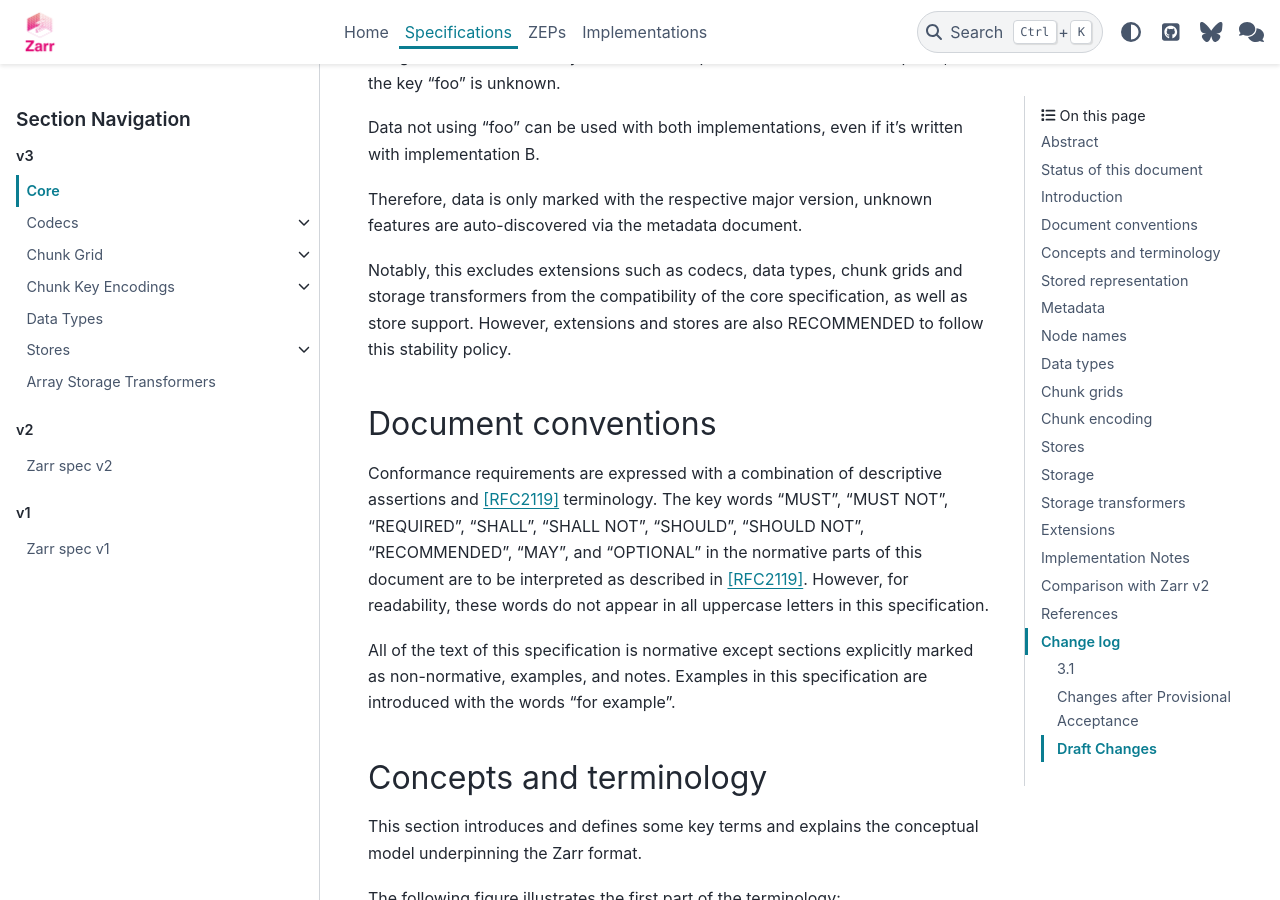
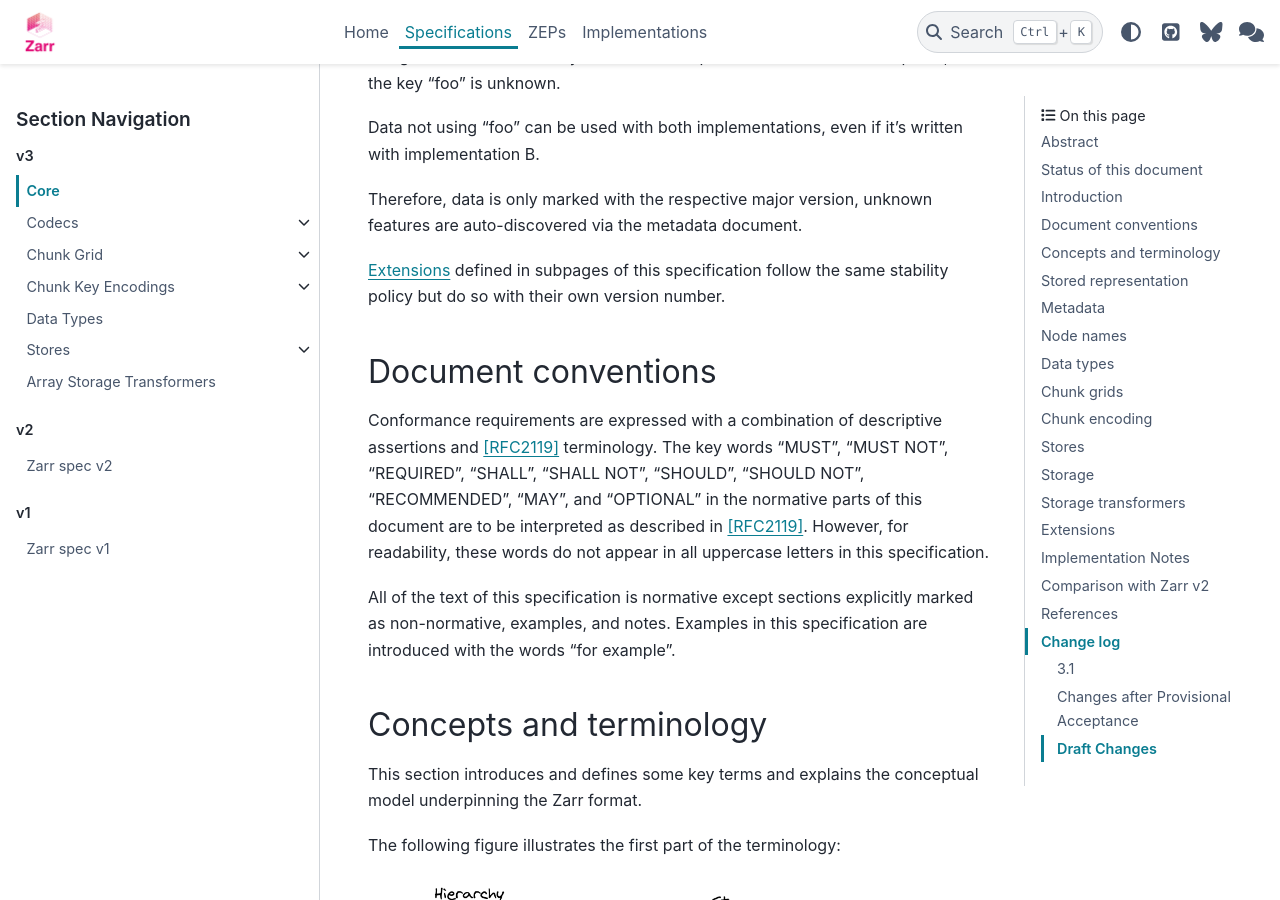
Before and after one commit to zarr-developers/zarr-specs, a Sphinx documentation site: the page built from docs/v3/core/index.rst, in a window 1280 px wide and 900 px high, scrolled down 2790 px. Built offline with Sphinx 7.4.7 and the PyData theme 0.15.4, drawn with Linux system fonts in a browser that asks for light colours.

Commit message:
Clarify version policy applies independently to each page

```diff
--- a/docs/v3/core/index.rst
+++ b/docs/v3/core/index.rst
@@ -132,10 +132,8 @@ with implementation B.
 Therefore, data is only marked with the respective major version, unknown
 features are auto-discovered via the metadata document.
 
-Notably, this excludes extensions such as codecs, data types, chunk grids
-and storage transformers from the compatibility of the core specification, as
-well as store support. However, extensions and stores are also RECOMMENDED to
-follow this stability policy.
+:ref:`Extensions<extensions_section>` defined in subpages of this specification
+follow the same stability policy but do so with their own version number.
 
 Document conventions
 ====================
```
